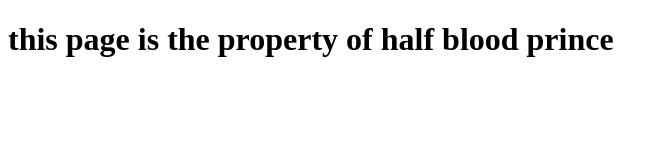
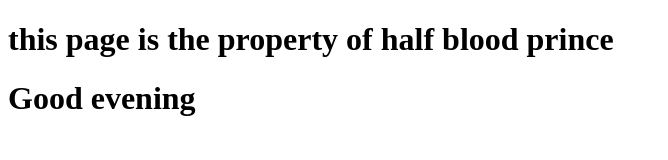
Before and after one commit to Sumit1621/Conflict2nd-class, a plain HTML site: page sourava.html in a window 1280 px wide. Shown: the whole page, without its empty margins (0-668 px from the left). Drawn offline with Linux system fonts and the light colour scheme.

Commit message:
now it updated

```diff
--- a/sourava.html
+++ b/sourava.html
@@ -7,5 +7,6 @@
 </head>
 <body>
     <h1>this page is the property of half blood prince</h1>
+    <h1>Good evening</h1>
 </body>
 </html>
```
